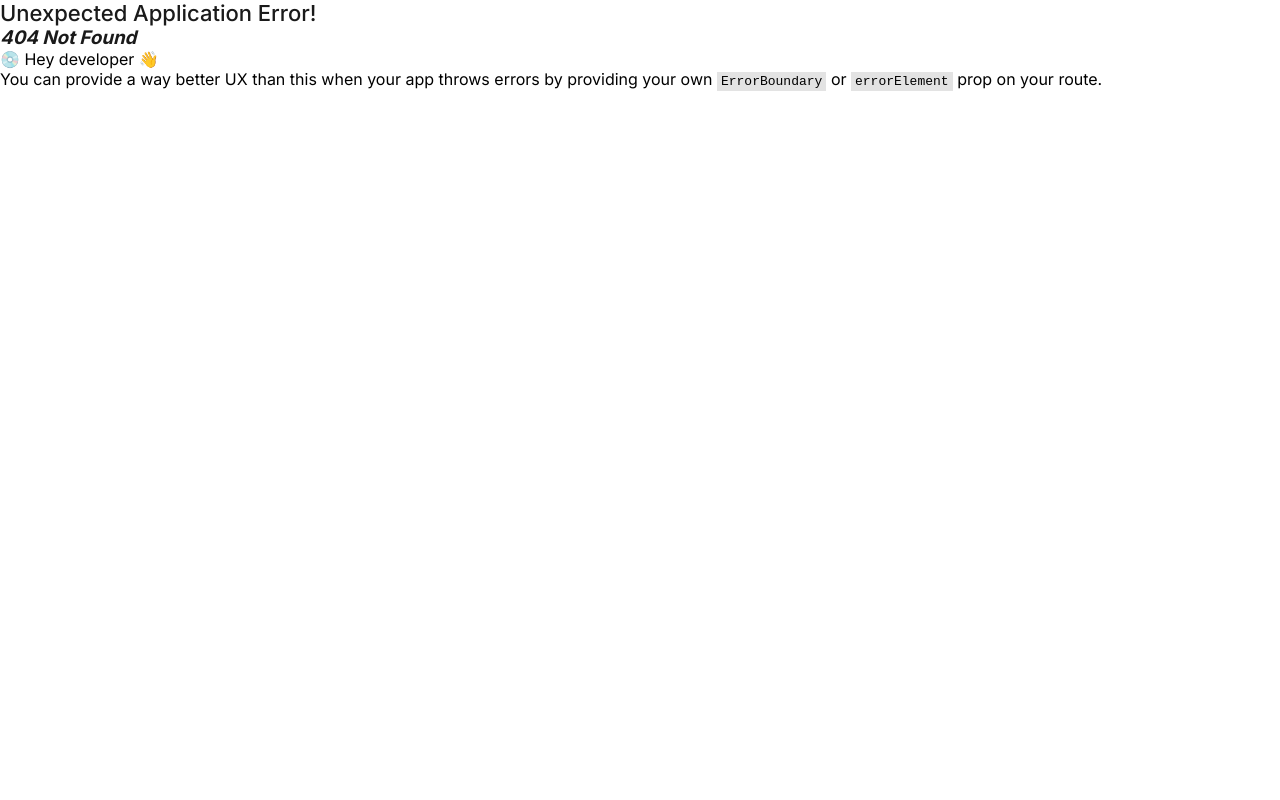
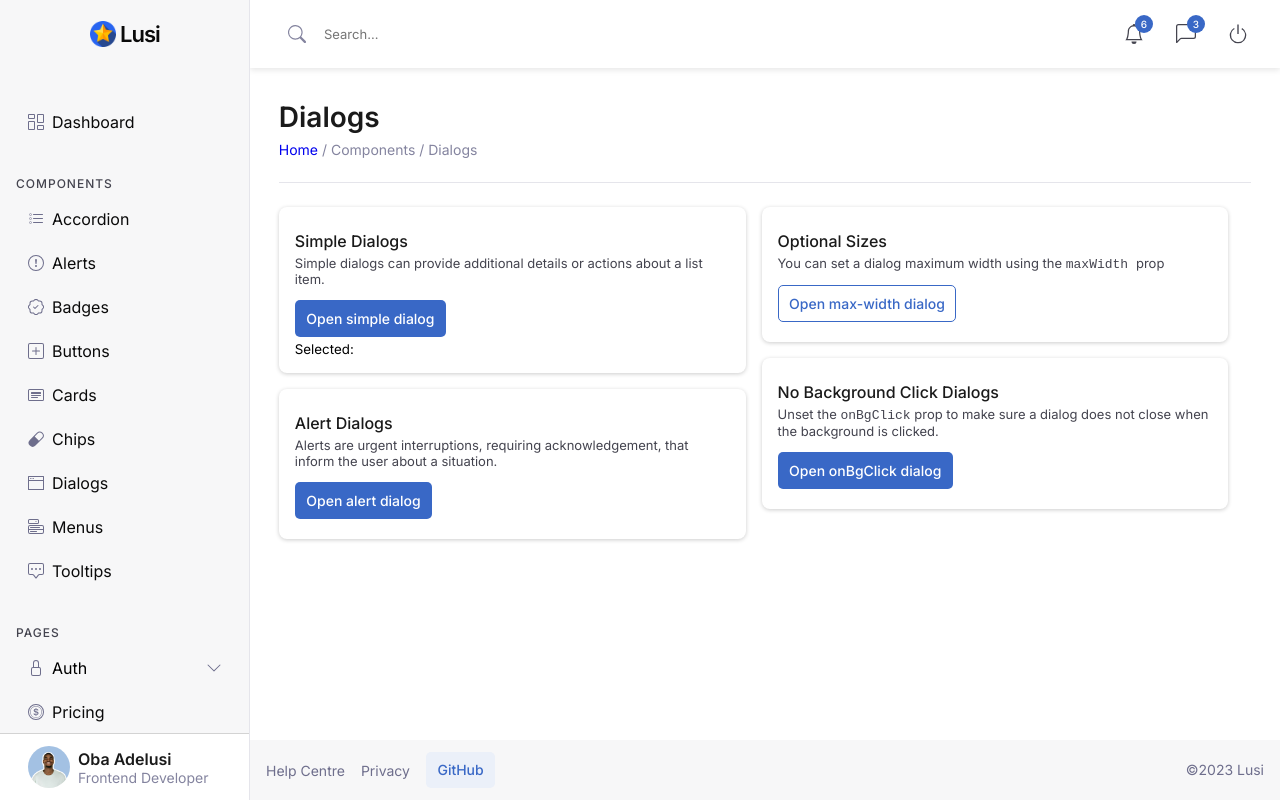
Before and after one commit to obaadelusi/lusi-design, a React (Vite) app: page /components/dialogs in a window 1280 px wide. Before the commit this address had no page. Built offline with nearby package versions, Linux system fonts and the light colour scheme.

Commit message:
Added dialog page

```diff
--- /dev/null
+++ b/src/components/Dialogs.jsx
@@ -0,0 +1,56 @@
+import "./Dialogs.scss";
+
+const Dialog = ({ children, onBgClick, maxWidth }) => {
+  function getMaxWidth() {
+    let w;
+    switch (maxWidth) {
+      case "xs":
+        w = "290px";
+        break;
+      case "sm":
+        w = "460px";
+        break;
+      case "md":
+        w = "600px";
+        break;
+      case "lg":
+        w = "960px";
+        break;
+      case "xl":
+        w = "1280px";
+        break;
+      default:
+        w = "600px";
+        break;
+    }
+
+    return w;
+  }
+
+  return (
+    <div className="Dialog open">
+      <div className="Dialog-bg" onClick={onBgClick}></div>
+      <div className="Dialog-modal" style={{ maxWidth: getMaxWidth() }}>
+        {children}
+      </div>
+    </div>
+  );
+};
+
+Dialog.Title = function DialogTitle({ children }) {
+  return <h2 className="Dialog-title">{children}</h2>;
+};
+
+Dialog.Body = function DialogBody({ children }) {
+  return <div className="Dialog-body">{children}</div>;
+};
+
+Dialog.BodyText = function DialogBodyText({ children }) {
+  return <p className="Dialog-body-text">{children}</p>;
+};
+
+Dialog.Buttons = function DialogButtons({ children }) {
+  return <div className="Dialog-buttons">{children}</div>;
+};
+
+export { Dialog };
--- /dev/null
+++ b/src/components/Dialogs.scss
@@ -0,0 +1,58 @@
+.Dialog {
+    $content-padding: 16px;
+
+    display: none;
+
+    &.open {
+        display: block;
+        position: fixed;
+        inset: 0;
+        z-index: 1000;
+    }
+
+    &-bg {
+        display: block;
+        background-color: rgba(0, 0, 0, 0.5);
+        position: fixed;
+        inset: 0;
+    }
+
+    &-modal {
+        background-color: var(--clr-bg-white);
+        border-radius: 5px;
+        max-height: calc(100% - 62px);
+        position: absolute;
+        top: 50%;
+        left: 50%;
+        overflow-x: hidden;
+        transform: translate(-50%, -50%);
+        width: calc(100% - 62px);
+        z-index: 1100;
+    }
+
+    &-title {
+        font-size: 1.125rem;
+        padding: $content-padding;
+    }
+
+    &-body {
+        color: var(--clr-text-grey);
+        display: flex;
+        flex-direction: column;
+        font-size: var(--font-size-small);
+
+        &-text {
+            padding: 0 $content-padding $content-padding;
+        }
+    }
+
+    &-buttons {
+        display: flex;
+        justify-content: flex-end;
+        padding: 0 $content-padding $content-padding;
+
+        >.Button {
+            margin-bottom: 0;
+        }
+    }
+}
--- a/src/main.jsx
+++ b/src/main.jsx
@@ -13,6 +13,7 @@ import BadgesPage from "./pages/BadgesPage";
 import ButtonsPage from "./pages/ButtonsPage";
 import CardsPage from "./pages/CardsPage";
 import ChipsPage from "./pages/ChipsPage";
+import DialogsPage from "./pages/DialogsPage";
 
 const Router = createBrowserRouter(
   createRoutesFromElements(
@@ -27,6 +28,7 @@ const Router = createBrowserRouter(
           <Route path="buttons" element={<ButtonsPage />} />
           <Route path="cards" element={<CardsPage />} />
           <Route path="chips" element={<ChipsPage />} />
+          <Route path="dialogs" element={<DialogsPage />} />
         </Route>
       </Route>
       <Route path="login" element={<LoginPage />} />
--- /dev/null
+++ b/src/pages/DialogsPage.jsx
@@ -0,0 +1,148 @@
+import PageHeading from "../components/PageHeading";
+import { Button } from "../components/Buttons";
+import { Dialog } from "../components/Dialogs";
+import { useState } from "react";
+
+const DialogsPage = () => {
+  const [showSimpleDialog, setShowSimpleDialog] = useState(false);
+  const [showAlertDialog, setShowAlertDialog] = useState(false);
+  const [showMaxWidthDialog, setShowMaxWidthDialog] = useState(false);
+  const [showBgClickDialog, setShowBgClickDialog] = useState(false);
+  const [dialogWidth, setDialogWidth] = useState("xs");
+  const [selectedButton, setSelectedButton] = useState();
+
+  function handleButtonClick(e) {
+    setShowSimpleDialog(false);
+    setSelectedButton(e.currentTarget.innerText);
+  }
+
+  function handleSelectChange(e) {
+    e.stopPropagation();
+    setDialogWidth(e.currentTarget.value);
+    console.log(e.currentTarget.value);
+  }
+
+  return (
+    <div className="DialogsPage">
+      <PageHeading title="Dialogs" />
+
+      <div className="Page__container">
+        <div className="Page__section-container">
+          <div className="Page__section">
+            <h2>Simple Dialogs</h2>
+            <p>Simple dialogs can provide additional details or actions about a list item.</p>
+            <Button onClick={() => setShowSimpleDialog((prev) => !prev)} variant="fill">
+              Open simple dialog
+            </Button>
+            <small style={{ display: "block" }}>Selected: {selectedButton}</small>
+
+            {showSimpleDialog && (
+              <Dialog onBgClick={() => setShowSimpleDialog(false)} maxWidth="sm">
+                <Dialog.Title>Select a button</Dialog.Title>
+                <Dialog.Body></Dialog.Body>
+                <Dialog.Buttons>
+                  <Button onClick={handleButtonClick} color="secondary" variant="text">
+                    Cancel
+                  </Button>
+                  <Button onClick={handleButtonClick} color="secondary" variant="text">
+                    Edit privileges
+                  </Button>
+                  <Button onClick={handleButtonClick} variant="fill">
+                    Make admin
+                  </Button>
+                </Dialog.Buttons>
+              </Dialog>
+            )}
+          </div>
+
+          <div className="Page__section">
+            <h2>Alert Dialogs</h2>
+            <p>Alerts are urgent interruptions, requiring acknowledgement, that inform the user about a situation.</p>
+            <Button onClick={() => setShowAlertDialog((prev) => !prev)} variant="fill">
+              Open alert dialog
+            </Button>
+
+            {showAlertDialog && (
+              <Dialog onBgClick={() => setShowAlertDialog(false)}>
+                <Dialog.Title>Make Lucy Grace admin?</Dialog.Title>
+                <Dialog.Body>
+                  <Dialog.BodyText>Lucy Grace will be able to view reports, manage properties, generate payroll, approve leave, and manage other admins.</Dialog.BodyText>
+                </Dialog.Body>
+                <Dialog.Buttons>
+                  <Button onClick={() => setShowAlertDialog(false)} variant="text" color="secondary">
+                    Cancel
+                  </Button>
+                  <Button onClick={() => setShowAlertDialog(false)}>Make admin</Button>
+                </Dialog.Buttons>
+              </Dialog>
+            )}
+          </div>
+        </div>
+
+        <div className="Page__section-container">
+          <div className="Page__section">
+            <h2>Optional Sizes</h2>
+            <p>
+              You can set a dialog maximum width using the <code> maxWidth </code> prop
+            </p>
+            <Button onClick={() => setShowMaxWidthDialog((prev) => !prev)} variant="outline">
+              Open max-width dialog
+            </Button>
+            {showMaxWidthDialog && (
+              <Dialog onBgClick={() => setShowMaxWidthDialog(false)} maxWidth={dialogWidth}>
+                <Dialog.Title>Optional Sizes</Dialog.Title>
+                <Dialog.Body>
+                  <Dialog.BodyText>You can set maxWidth using these values. Note: view on large screen to see effect.</Dialog.BodyText>
+                  <div className="Form-group">
+                    <label htmlFor="max-width" style={{ width: "80px", margin: "0 auto", color: "var(--grey-600)" }}>
+                      maxWidth
+                      <select name="maxWidth" id="max-width" defaultValue={dialogWidth} onChange={handleSelectChange}>
+                        <option value="xs">xs</option>
+                        <option value="sm">sm</option>
+                        <option value="md">md</option>
+                        <option value="lg">lg</option>
+                        <option value="xl">xl</option>
+                      </select>
+                    </label>
+                  </div>
+                </Dialog.Body>
+                <Dialog.Buttons>
+                  <Button onClick={() => setShowMaxWidthDialog(false)} variant="text" color="primary">
+                    Close
+                  </Button>
+                </Dialog.Buttons>
+              </Dialog>
+            )}
+          </div>
+
+          <div className="Page__section">
+            <h2>No Background Click Dialogs</h2>
+            <p>
+              Unset the <code>onBgClick</code> prop to make sure a dialog does not close when the background is clicked.
+            </p>
+            <Button onClick={() => setShowBgClickDialog((prev) => !prev)} variant="fill">
+              Open onBgClick dialog
+            </Button>
+
+            {showBgClickDialog && (
+              <Dialog>
+                <Dialog.Title>No Background Click</Dialog.Title>
+                <Dialog.Body>
+                  <Dialog.BodyText>Click the background to NOT close.</Dialog.BodyText>
+                  <Dialog.BodyText>
+                    To add background functionality set prop: <code>onBgClick={"{() => setShowState(p => !p)}"}</code>
+                  </Dialog.BodyText>
+                </Dialog.Body>
+                <Dialog.Buttons>
+                  <Button onClick={() => setShowBgClickDialog(false)}>Close</Button>
+                </Dialog.Buttons>
+              </Dialog>
+            )}
+          </div>
+        </div>
+      </div>
+    </div>
+  );
+};
+
+export default DialogsPage;
```
